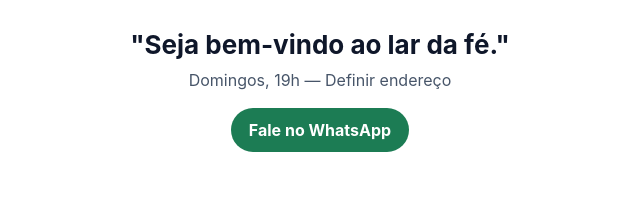
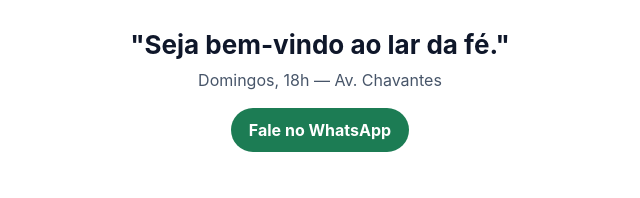
Before and after one commit to WilsonBBU/igreja-videira-bbu, a plain HTML site: page index.html in a window 1280 px wide. Shown: the part 602-800 px from the top of the page, 320-960 px from the left. Drawn offline with Linux system fonts and the light colour scheme.

Commit message:
Atualizar tudo

```diff
--- a/index.html
+++ b/index.html
@@ -47,7 +47,7 @@
 <section id="visite" class="block-white">
   <div class="container center">
     <h3>"Seja bem-vindo ao lar da fé."</h3>
-    <p><span data-culto>Domingos, 19h</span> — <span data-endereco>Definir endereço</span></p>
+    <p><span data-culto>Domingos, 18h</span> — <span data-endereco>Av. Chavantes</span></p>
     <p>
       <a class="btn btn-primary" data-whatsapp-link href="#">Fale no WhatsApp</a>
     </p>
```
